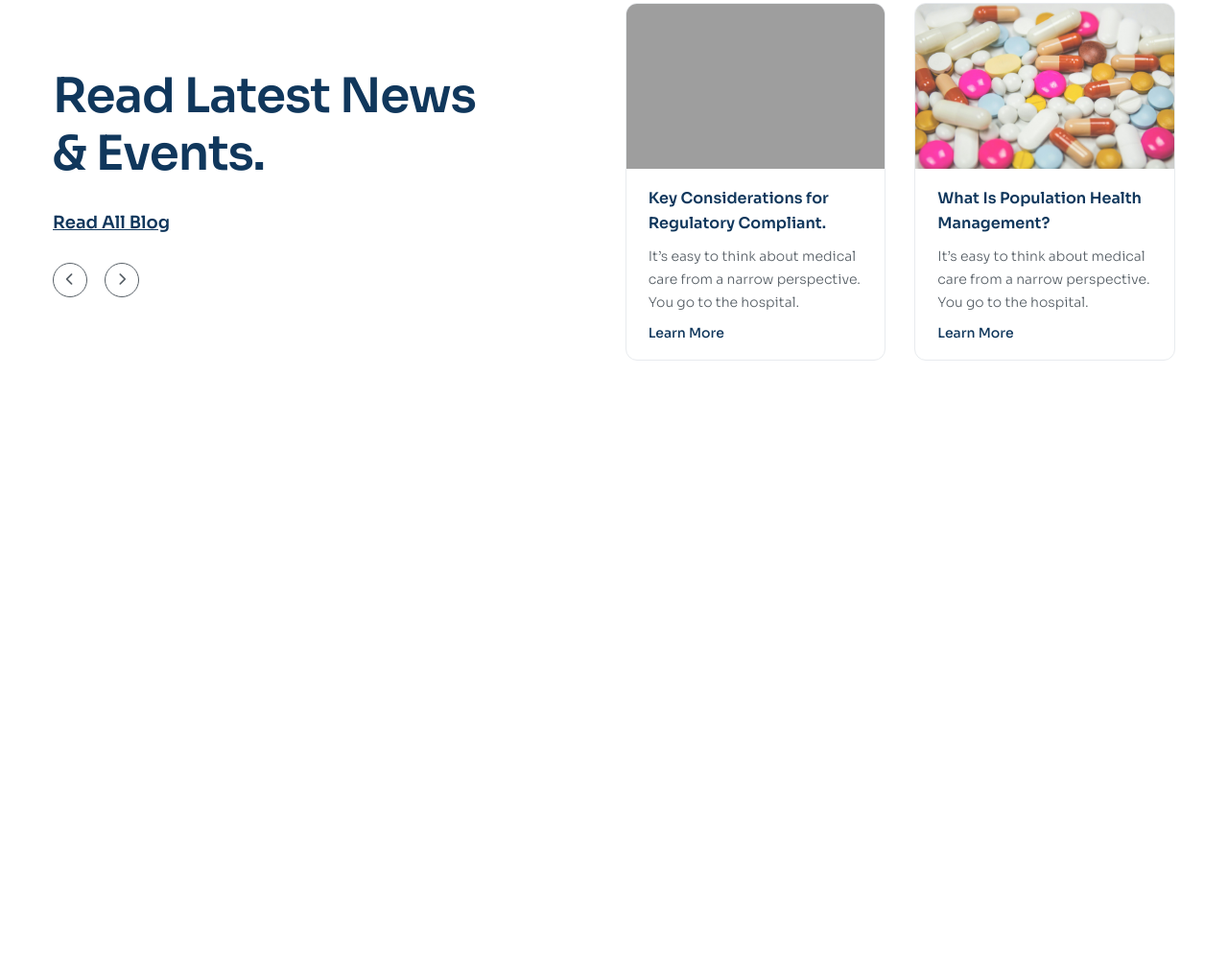
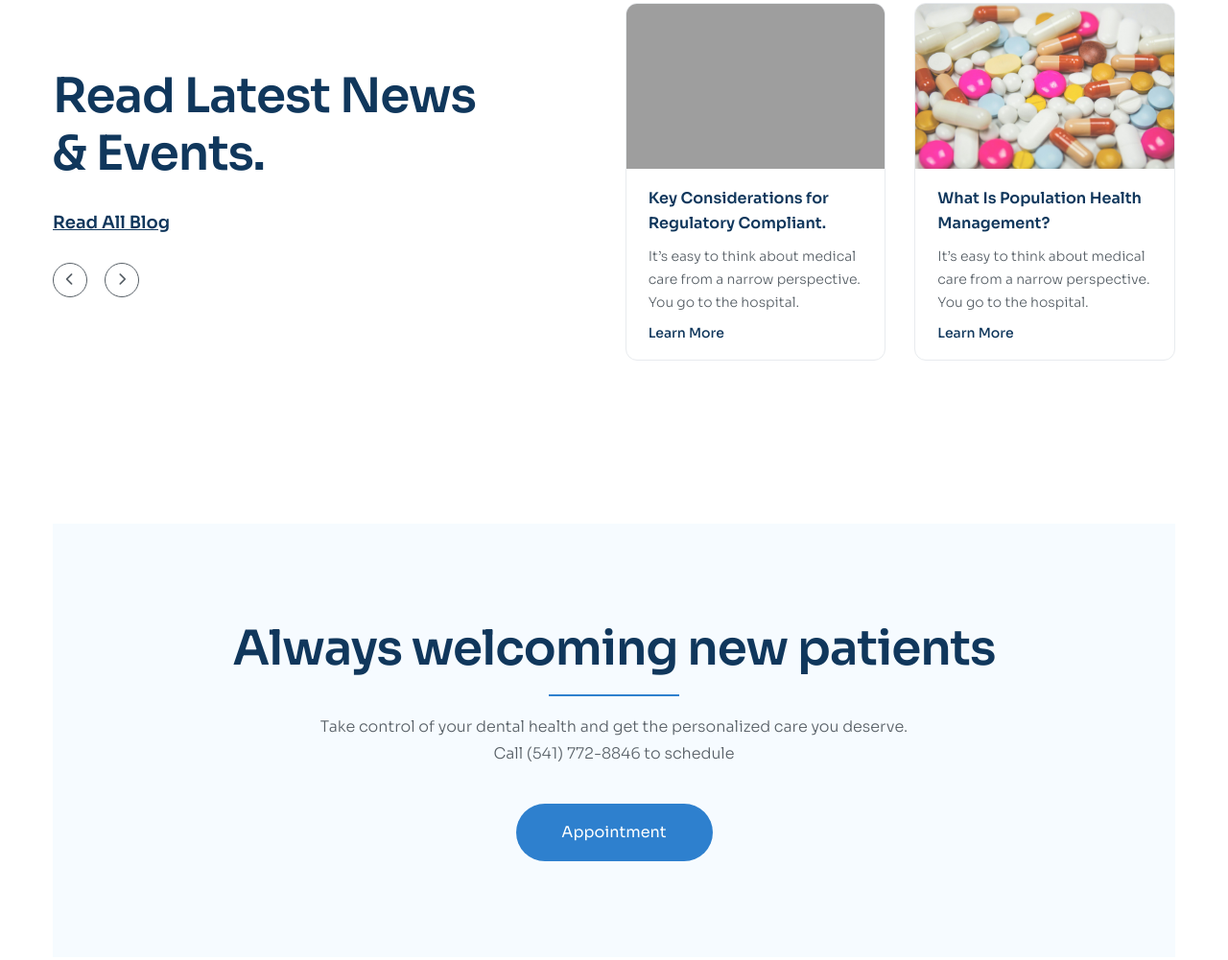
Before and after one commit to huypham88/D---n-3-HTML_CSS, a plain HTML site: page index.html in a window 1280 px wide. Shown: the part 5138-6139 px from the top of the page at 96% size. Before the commit the page ends 5816 px from the top, so only its background shows below. Drawn offline with Linux system fonts and the light colour scheme; grey boxes are pictures that could not be loaded.

Commit message:
Làm phần appointment

```diff
--- a/assets/css/style.css
+++ b/assets/css/style.css
@@ -647,3 +647,43 @@ a {
 .news-item:hover .news-item__more {
     color: #2e80ce;
 }
+
+/* Appointment */
+.appointment {
+    padding: 85px 0 170px;
+}
+
+.appointment__content {
+    display: flex;
+    flex-direction: column;
+    justify-content: center;
+    align-items: center;
+    background: #f6fbff;
+    padding: 100px 0;
+}
+
+.appointment__heading {
+    position: relative;
+}
+
+.appointment__heading::after {
+    content: "";
+    display: block;
+    margin: 18px auto 0;
+    width: 136px;
+    height: 2px;
+    background: #2e80ce;
+}
+
+.appointment__desc {
+    color: #575f66;
+    text-align: center;
+    font-size: 16px;
+    font-weight: 300;
+    line-height: 1.75; /* 175% */
+    width: 617px;
+}
+
+.appointment__cta {
+    margin-top: 38px;
+}
--- a/index.html
+++ b/index.html
@@ -586,6 +586,27 @@ div<!DOCTYPE html>
                     </div>
                 </div>
             </section>
+
+            <section class="appointment">
+                <div class="container">
+                    <div class="appointment__content">
+                        <h2 class="section-heading appointment__heading">
+                            Always welcoming new patients
+                        </h2>
+                        <p class="section-desc appointment__desc">
+                            Take control of your dental health and get the
+                            personalized care you deserve.
+                            <span class="appointment__contact">
+                                Call (541) 772-8846 to schedule
+                            </span>
+                        </p>
+
+                        <a href="#!" class="btn appointment__cta"
+                            >Appointment</a
+                        >
+                    </div>
+                </div>
+            </section>
         </main>
     </body>
 </html>
```
